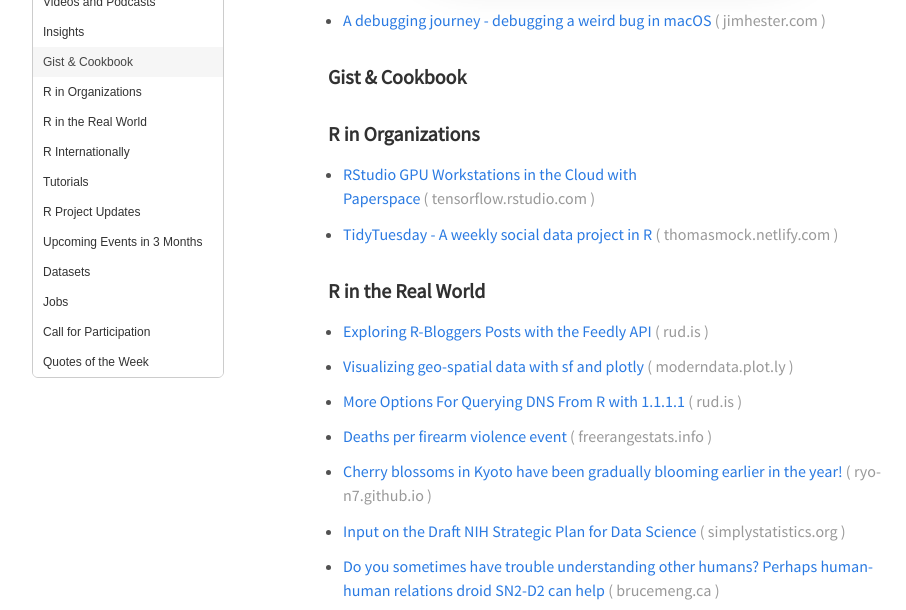
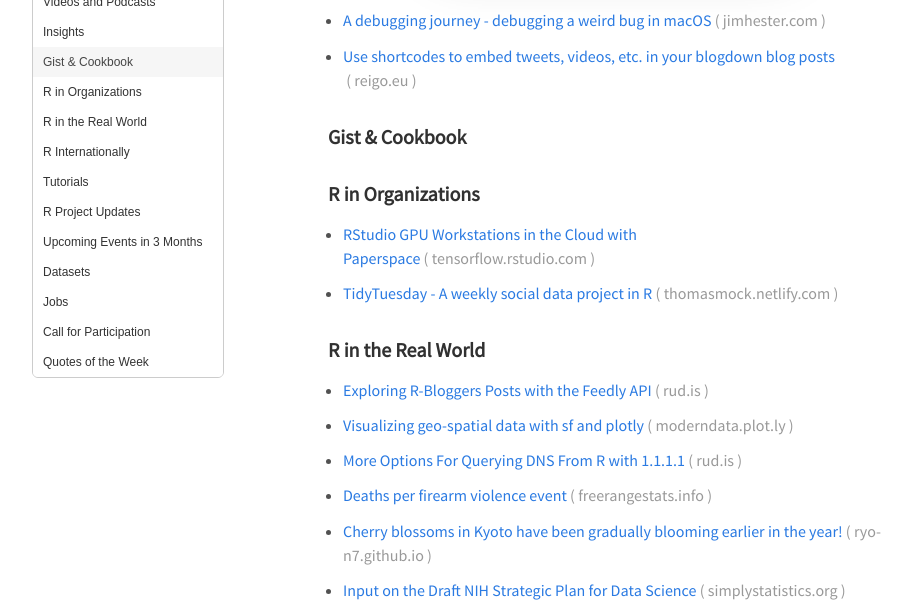
Before and after one commit to rweekly/rweekly.org, a Jekyll site: the page built from draft.md, in a window 1280 px wide and 900 px high, scrolled down 1532 px, cut to the strip 214-824 px from the top of the window. Shown: the whole strip, without its empty margins (32-938 px from the left). Built offline with Jekyll 4.4.1, drawn with Linux system fonts in a browser that asks for light colours; emoji names are drawn with the system emoji font; comment, search, counter and statistics services are not loaded; some of the changed text lies outside the part shown.

Commit message:
Update draft.md

```diff
--- a/draft.md
+++ b/draft.md
@@ -68,6 +68,8 @@
 
 + [A debugging journey - debugging a weird bug in macOS](http://www.jimhester.com/2018/03/30/debugging-journey/)
 
++ [Use shortcodes to embed tweets, videos, etc. in your blogdown blog posts ](http://www.reigo.eu/2018/04/shortcodes/)
+
 ### Gist & Cookbook
 
 
```
Also changed, not shown: other parts of draft.md (+0 -3 lines).
